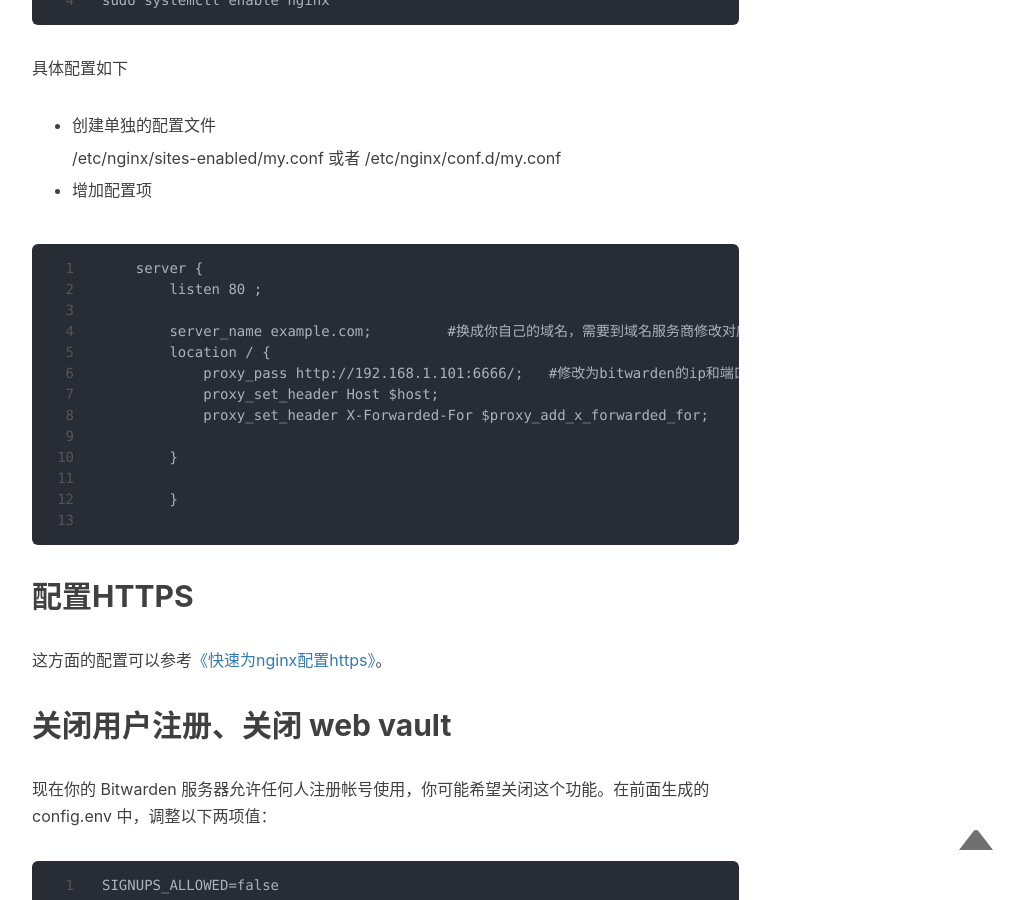
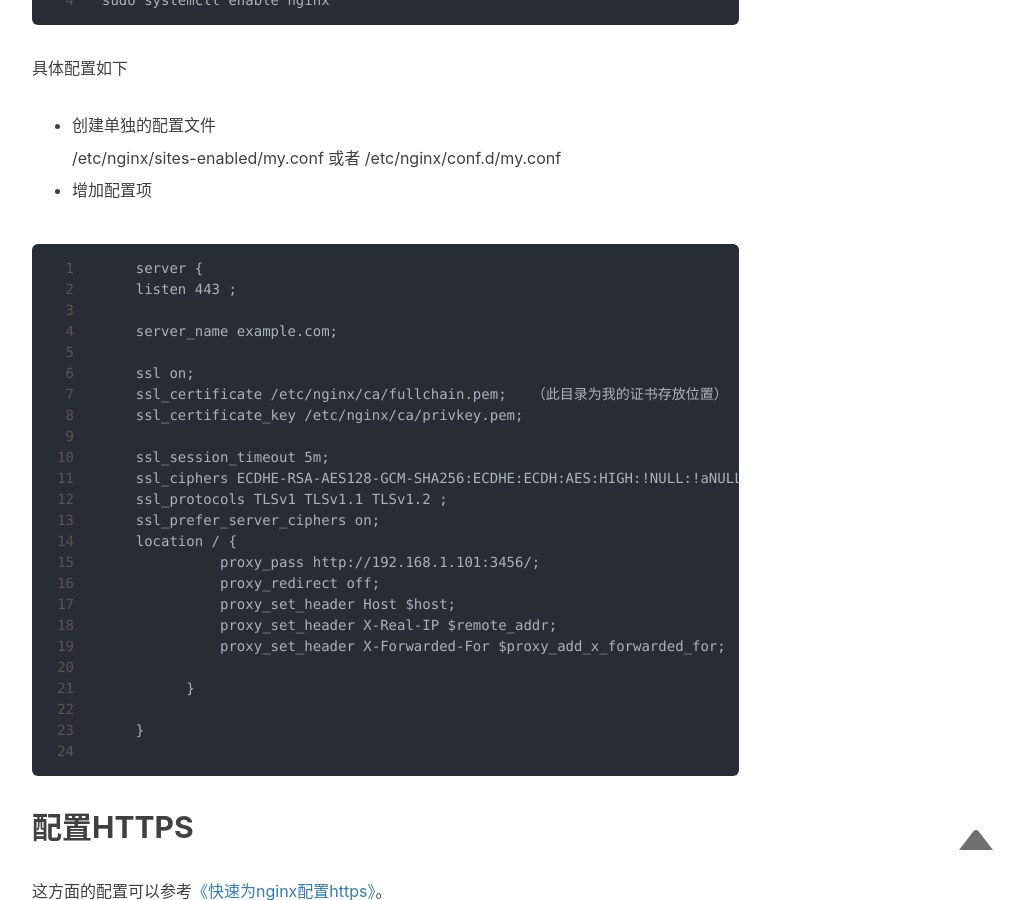
Before and after one commit to playboyzhang/playboyzhang.github.io, a Jekyll site: the page built from _posts/2019-10-25-deploy-bitwardenrs-Raspberrypie.md, in a window 1280 px wide and 900 px high, scrolled down 3216 px. Shown: the whole window, without its empty margins (233-1257 px from the left). Built offline with Jekyll 4.4.1, drawn with Linux system fonts in a browser that asks for light colours; nearby versions of some CDN libraries; a script that is not in the unit is left out; comment, search, counter and statistics services are not loaded; some of the changed text lies outside the part shown.

Commit message:
更新文章中的冗余和错误

````diff
--- a/_posts/2019-10-25-deploy-bitwardenrs-Raspberrypie.md
+++ b/_posts/2019-10-25-deploy-bitwardenrs-Raspberrypie.md
@@ -35,19 +35,19 @@
 
 假设你准备在主目录中存放数据，新建一个目录：
 ```
-    cd ~ && mkdir bitwarden && cd bitwarden
-    pwd
-    # 应当输出 /home/username/bitwarden
+cd ~ && mkdir bitwarden && cd bitwarden
+pwd
+# 应当输出 /home/username/bitwarden
 ```
 准备一个配置文件：
 ```
-    cat >> config.env <<EOF
-    SIGNUPS_ALLOWED=true
-    DOMAIN=https://example.com
-    DATABASE_URL=/data/bitwarden.db
-    ROCKET_WORKERS=10
-    WEB_VAULT_ENABLED=true
-    EOF
+cat >> config.env <<EOF
+SIGNUPS_ALLOWED=true
+DOMAIN=https://example.com
+DATABASE_URL=/data/bitwarden.db
+ROCKET_WORKERS=10
+WEB_VAULT_ENABLED=true
+EOF
 ```
 以上配置文件的说明：
 
@@ -59,20 +59,20 @@
 
 准备服务描述文件：
 ```
-    cat >> docker-compose.yml <<EOF
-    version: '3'
-    services:
-    bitwarden:
+cat >> docker-compose.yml <<EOF
+version: '3'
+services:
+  bitwarden:
     image: bitwardenrs/server:raspberry
     container_name: bitwarden
     restart: always
     volumes:
-    - ./data:/data
+      - ./data:/data
     env_file:
-    - config.env
+      - config.env
     ports:
-    - "6666:80"
-    EOF
+      - "3456:80"
+EOF
 ```
 这个文件主要描述了这些内容：
 
@@ -106,17 +106,28 @@
 
 ```
     server {
-	listen 80 ;
+    listen 443 ;
 
-	server_name example.com;	 #换成你自己的域名，需要到域名服务商修改对应的dns记录
-	location / {
-            proxy_pass http://192.168.1.101:6666/;   #修改为bitwarden的ip和端口
-            proxy_set_header Host $host;
-            proxy_set_header X-Forwarded-For $proxy_add_x_forwarded_for;
+    server_name example.com;
 
-        }
+    ssl on;
+    ssl_certificate /etc/nginx/ca/fullchain.pem;   （此目录为我的证书存放位置）
+    ssl_certificate_key /etc/nginx/ca/privkey.pem;
 
-	}
+    ssl_session_timeout 5m;
+    ssl_ciphers ECDHE-RSA-AES128-GCM-SHA256:ECDHE:ECDH:AES:HIGH:!NULL:!aNULL:!MD5:!ADH:!RC4;
+    ssl_protocols TLSv1 TLSv1.1 TLSv1.2 ;
+    ssl_prefer_server_ciphers on;
+    location / {
+              proxy_pass http://192.168.1.101:3456/;
+              proxy_redirect off;
+              proxy_set_header Host $host;
+              proxy_set_header X-Real-IP $remote_addr;
+              proxy_set_header X-Forwarded-For $proxy_add_x_forwarded_for;
+
+          }
+
+    }
 
 ```
 
@@ -168,10 +179,9 @@
 
     经尝试更换https证书，关闭系统代理等登陆均未修复，后尝试放行http服务，将地址改为http://192.168.1.100后修复
 ```
-```
-    网络解决方法：查看群晖及容器都没有相关的日志记录，猜测是没有和服务端建立连接，最后测试发现和 Windows 系统代理设置有关。打开 “Windows 设置-网络和 Internet-代理”，关闭使用设置脚本即可。
-```
+
+
 andrion与ios端登陆问题，可能为https证书导致，后续尝试更换证书提供商。
 
 ---------------------------------------------------
-后又再次部署一次，发现是由于申请的https证书导致，更换https证书解决所有不能不能登录问题。
+后又再次部署一次，发现是由于申请的https证书导致，更换https证书可以解决所有不能登录问题。
````
